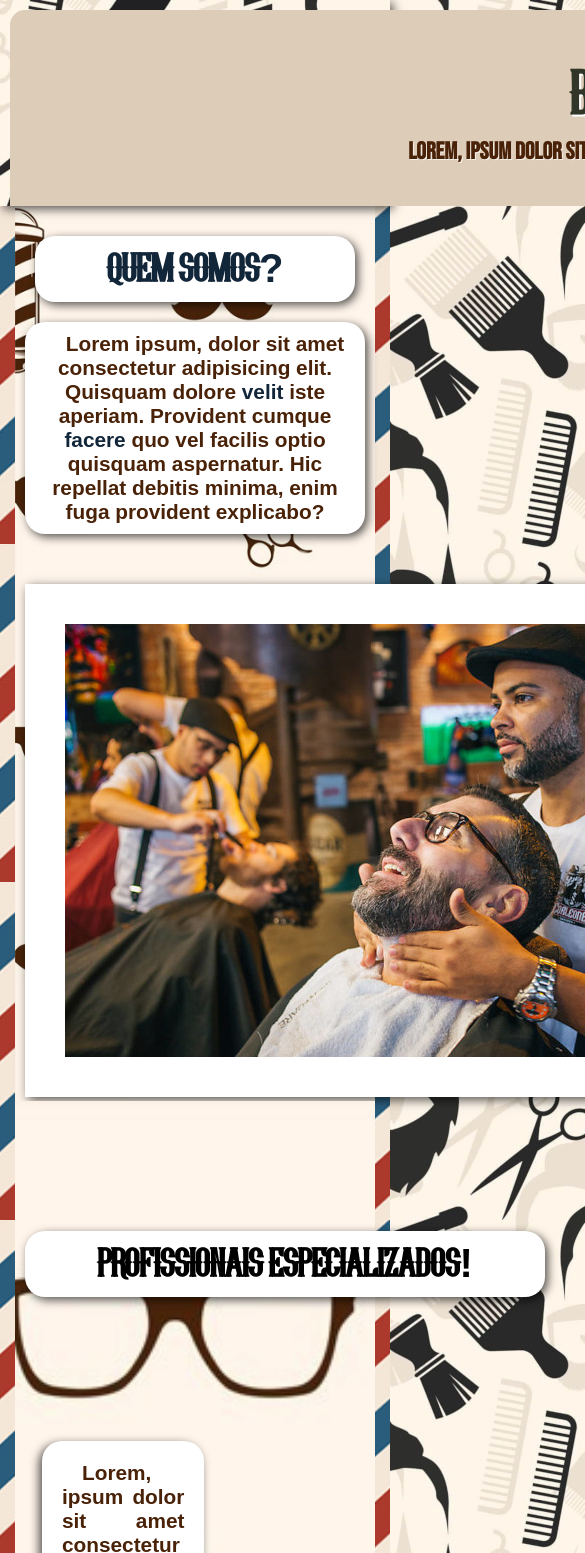
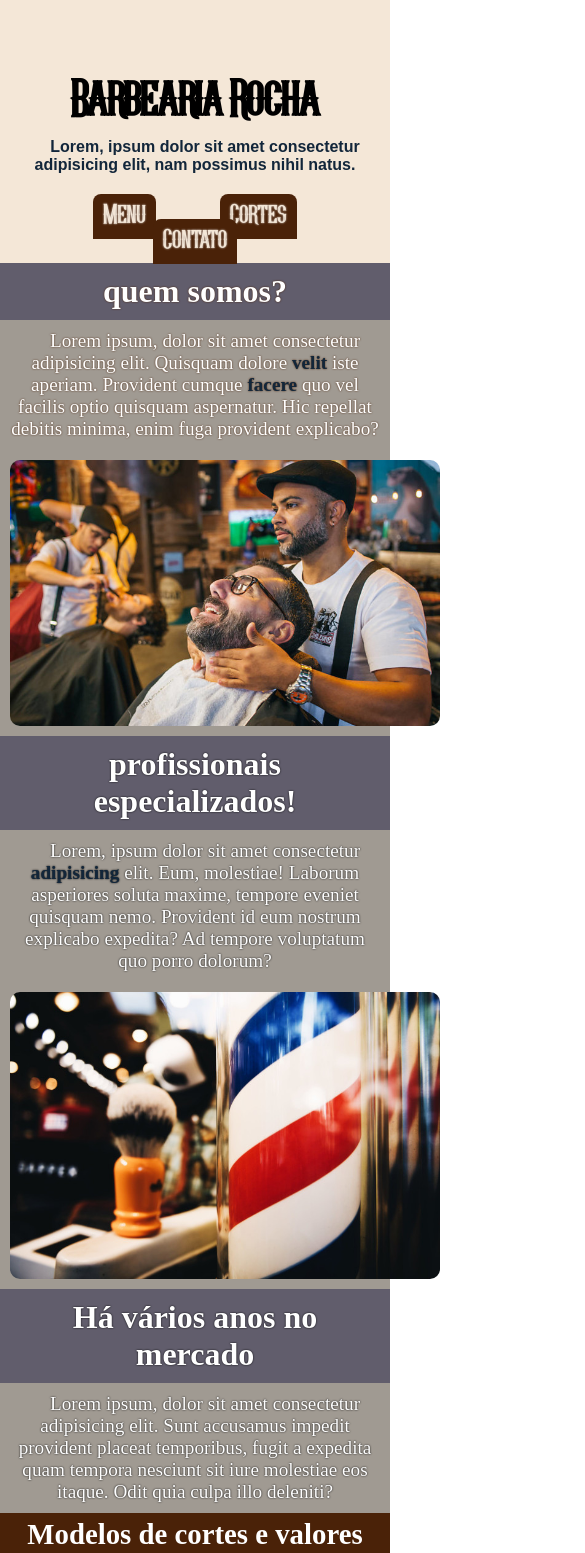
Before and after one commit to JoaoVitRocha/projeto-barbearia, a plain HTML site: page index.html in a window 390 px wide. Shown: the top 1553 px of the page, 585 px wide, since content can reach past the window. Drawn offline with Linux system fonts and the light colour scheme.

Commit message:
mobile first

```diff
--- a/estilo/style.css
+++ b/estilo/style.css
@@ -3,6 +3,7 @@
 *{
     margin: 0px;
     padding: 0px;
+    box-sizing: border-box;
 }
 
 @font-face{
@@ -24,8 +25,7 @@
 }
 
 body{
-    background-image: url('../imagens/parede-sala.jpg');
-
+    background-color: white;
 }
 
 p{
@@ -39,330 +39,157 @@ strong{
 }
 
 header{
-    background-repeat: no-repeat;
-    display: inline-block;
+    background-color: var(--cor5);
     width: 100%;
-    background-size: cover;
-    padding: 10px 10px 0px 10px;
-    box-sizing: border-box;
-    box-shadow: 3px 3px 10px rgba(0, 0, 0, 0.672);
+    padding: 70px 10px 0px 10px;
 }
 
-.cabeça{
-    width: 1420px;
+header h1{
+    font-family: var(--fonte-decorada);
+    font-size: 3em;
+    padding: 10px;
+    text-align: center;
+}
+
+header p{
+    font-family: var(--fonte-padrao);
+    font-weight: bold;
+    max-width: 450px;
     margin: auto;
-    padding: 10px;
-    padding-bottom: 30px;
-    background-color: #ddccb7;
-    border-radius: 15px 15px 0px 0px;
+    text-align: center;
+    color: var(--cor1);
 }
 
 header nav{
-    padding: 5px;
-    text-align: right;
-    margin-top: 18px;
-    margin-right: 40px;
-}
-nav>a{
-    background-color: var(--cor4);
-    font-family: var(--fonte-decorada);
-    font-size: 1.4em;
-    font-weight: bold;
-    color: white;
-    text-decoration: none;
-    margin-left: 30px;
-    padding: 10px;
-    border-radius: 10px;
-    letter-spacing: 2px;
-    text-shadow: 2px 2px 0px black;
-    box-shadow: 2px 2px 8px rgba(0, 0, 0, 0.516);
+    text-align: center;
+    padding: 10px 10px 9px 10px;
+    margin-top: 20px;
 }
 
-nav>a:hover{
-    background-color: #4a2208e8;
-    color: #84563d;
-    text-decoration: underline;
+header nav>a{
+    background-color: var(--cor4);
+    text-decoration: none;
+    font-size: 1.6em;
+    padding: 10px;
+    font-family: var(--fonte-decorada);
+    color: var(--cor5);
+    text-shadow: 0px 0px 2px white;
+    margin: 0px 30px ;
+    border-radius: 8px 8px 0px 0px;
 }
 
-header  h1{
-    font-family: var(--fonte-decorada);
-    font-size: 3.5em;
-    font-weight: bold;
-    text-align: center;
-    letter-spacing: 2px;
-    color: #313628;
-    text-shadow: 2px 2px 0px white;
-}
-
-header  p{
-    text-align: center;
-    font-family: var(--fonte-destaque);
-    font-size: 1.5em;
-    font-weight: 600;
-    color:var(--cor4);
-    text-shadow: 1px 1px 0px rgba(255, 255, 255, 0.707);
-    padding: 10px 0px;
+header nav>a:hover{
+    background-color: #7d4825;
+    color: white;
 }
 
 main{
-    background-image: url('../imagens/barber.jpg');
-    background-color: var(--cor5);
-    max-width: 1410px;
-    margin: auto;
-    padding: 0px 15px 15px 15px;
-    margin-bottom: 30px;
-    border-radius: 0px 0px 20px 20px;
-}
-main .s1{
-    background-image: url('../imagens/PAPEL-BARBA.jpg');
-    background-repeat: no-repeat;
-    background-size: cover;
-    background-color: #ffffff;
-    padding: 10px 10px 4px 10px;
+    background-color: #8e877ed6;
+    width: 100%;
 }
 
-.s1 h2{
-    background-color: #fff;
-    width: 300px;
-    font-family: var(--fonte-decorada);
-    font-size: 2.5em;
-    margin: 20px auto 20px auto;
+main .s1 h2{
+    font-size: 2em;
+    color: white;
+    background-color: #615D6C;
     text-align: center;
     padding: 10px;
-    border-radius: 20px;
-    color: var(--cor1);
-    box-shadow: 3px 3px 10px rgba(0, 0, 0, 0.672);
+    text-shadow: 0px 0px 2px #4A2208;
 }
 
-.s1 p{
-    background-color: #fff;
-    color: var(--cor4);
-    font-family: var(--fonte-padrao);
-    font-weight: bold;
-    font-size: 1.3em;
-    max-width: 1130px;
+main .s1 p{
+    font-size: 1.2em;
+    max-width: 440px;
     padding: 10px;
-    margin: 10px auto;
-    border-radius: 20px;
+    color: white;
+    margin: auto;
+    text-shadow: 0px 0px 2px #4A2208;
     text-align: center;
-    box-shadow: 3px 3px 10px rgba(0, 0, 0, 0.672);
 }
- .s1 img{
-    background-color: #fff;
+
+main .s1 img{
     display: block;
-    margin: 50px auto 0px auto;
-    padding: 40px;
-    box-shadow: 3px 3px 10px rgba(0, 0, 0, 0.672);
- }
-
- main .s2{
-    background-image: url('../imagens/PAPEL-BARBA.jpg');
-    background-repeat: no-repeat;
-    background-size: cover;
-    background-position: top center;
-    background-color: #fff;
-    padding: 10px;
-    padding-top: 130px;
- }
-
- .s2 h2{
-    background-color: #fff;
-    width: 500px;
-    font-family: var(--fonte-decorada);
-    font-size: 2.5em;
-    text-align: center;
-    margin: 0px auto 94px auto;
+    width: 450px;
+    margin: auto;
     padding: 10px;
     border-radius: 20px;
-    box-shadow: 3px 3px 10px rgba(0, 0, 0, 0.672);
- }
+}
 
- .s2 p{
-    background-color: #fff;;
-    color: var(--cor4);
-    position: relative;
-    top: -100px;
-    font-family: var(--fonte-padrao);
-    font-size: 1.3em;
-    font-weight: bold;
-    display: inline-block;
-    padding: 20px;
-    margin-top: 150px;
-    width: 40%;
-    border-radius: 20px;
-    box-shadow: -3px 3px 10px rgba(0, 0, 0, 0.672);
+section.s2 h2{
+    font-size: 2em;
+    color: white;
+    background-color: #615D6C;
+    text-align: center;
+    padding: 10px;
+    text-shadow: 0px 0px 2px black;
+}
 
- }
-
- .s2 img{
-    display: inline-block;
-    width: 40%;
- }
-
- #foto1{
-    margin-left: 10%;
-    margin-bottom: 10px;
-    padding: 25px;
-    background-color: #fff;
-    box-shadow: 3px 3px 10px rgba(0, 0, 0, 0.672);
- }
-
- #foto2{
-    margin-right: 10%;
-    padding: 25px;
-    background-color: #fff;
-    box-shadow: -3px 3px 10px rgba(0, 0, 0, 0.672);
- }
-
- .secao{
-    width: 100%;
- }
-
- .a1{
-    width: 90%;
-    margin: auto;
-    padding-bottom: 90px;
- }
-
- main .s3{
-    background-image: url('../imagens/barber.jpg');
-    background-repeat: no-repeat;
-    background-size: cover;
-    background-color: var(--cor5);
+section.s2 p{
+    font-size: 1.2em;
+    max-width: 440px;
     padding: 10px;
-    padding-top: 30px;
-    border-left:30px solid #FFF5EB;
-    border-right:30px solid #FFF5EB;
-
- }
-
- .s3 .f1{
-    background-color: #fff;
-    max-width: 1280px;
-    padding: 10px;
-    margin: auto;
-    border-radius: 20px;
-    box-shadow: 3px 3px 10px rgba(0, 0, 0, 0.672);
- }
-
- .s3 h2{
-    background-color: #fff;
-    width: 500px;
-    font-family: var(--fonte-decorada);
-    font-size: 2.5em;
-    text-align: center;
-    margin: 0px auto 34px auto;
-    padding: 50px 0px 0px 0px;
-    border-radius: 20px;
- }
-
- .s3 p{
-    background-color: #fff;
-    color: var(--cor4);
-    padding: 0px 10px 40px 10px;
-    font-family: var(--fonte-padrao);
-    font-weight: bold;
-    font-size: 1.3em;
-    max-width: 1130px;
+    color: white;
     margin: auto;
     text-align: center;
+    text-shadow: 0px 0px 2px black;
+}
+
+section.s2 article.a1 img{
+    display: block;
+    width: 450px;
+    margin: auto;
+    padding: 10px;
     border-radius: 20px;
- }
+}
 
- .s3 .fundo{
-    position: relative;
-    background-image: url('../imagens/ambiente.jpg');
-    background-repeat: no-repeat;
-    background-size: cover;
-    background-attachment: fixed;
-    background-position: center bottom;
-    background-color: #12263A;
-    margin: 25px auto;
-    width: 1300px;
-    height: 700px;
-    border-radius: 20px;
- }
+section.s2 article.a2{
+    display: none;
+}
 
-  div #p1{
-    background-color: #ffffff;
-    max-width: 400px;
+section.s3 .f1>h2{
+    font-size: 2em;
+    color: white;
+    background-color: #615D6C;
+    text-align: center;
     padding: 10px;
-    position: absolute;
-    top: 150px;
-    left: 50px;
-    font-size: 1.4em;
-    color: var(--cor4);
-    border-radius: 20px;
-    box-shadow: 3px 3px 10px rgba(0, 0, 0, 0.672);
- }
+    text-shadow: 0px 0px 2px black;
+}
 
- div #p2{
-    background-color: #fff;
-    max-width: 400px;
+section.s3 .f1>p{
+    font-size: 1.2em;
+    max-width: 440px;
     padding: 10px;
-    position: absolute;
-    top: 450px;
-    left: 800px;
-    font-size: 1.4em;
-    color: var(--cor4);
-    border-radius: 20px;
-    box-shadow: 3px 3px 10px rgba(0, 0, 0, 0.672);
- }
+    color: white;
+    margin: auto;
+    text-align: center;
+    text-shadow: 0px 0px 2px black;
+}
 
- .fundo img{
-    position: absolute;
-    top: 530px;
-    left: -25px;
- }
+section.s3 .fundo{
+    display: none;
+}
 
- main .s4{
-    background-image: url('../imagens/PAPEL-BARBA.jpg');
-    background-repeat: no-repeat;
-    background-size: cover;
-    background-position: bottom center;
-    background-color: #fff;
-    padding: 10px;
-    padding-top: 50px;
-    margin-bottom: 10px;
- }
+section.s4>h3{
+    font-size: 1.8em;
+    color: white;
+    text-align: center;
+    padding: 5px;
+    background-color: #4A2208;
+}
 
- .s4 h3{
-    background-color: #fff;
-    font-family: var(--fonte-decorada);
-    font-size: 2.5em;
-    padding: 10px;
-    text-align: center;
-    width: 500px;
-    margin: 0px auto 50px auto;
-    border-radius: 20px;
-    box-shadow: 3px 3px 10px rgba(0, 0, 0, 0.672);
- }
-
- .s4 img{
-    background-image: url('../imagens/barber.jpg');
+section.s4 img{
     display: block;
-    padding: 20px;
-    margin:  50px auto;
-    width: 600px;
-    box-shadow: 3px 3px 10px rgba(0, 0, 0, 0.672);
- }
-
-
-footer{
-    background-color: var(--cor5);
+    width: 400px;
+    margin: auto;
     padding: 10px;
 }
 
-footer a{
-    text-decoration: none;
-    color: var(--cor3);
-    font-weight: bolder;
-
+footer{
+    background-color: #4A2208;
 }
 
-footer p{
-    font-weight: bold;
+footer p,a{
+    color: white;
+    text-decoration: none;
     text-align: center;
-    font-size: 1.3em;
-    color: var(--cor4);
 }
--- a/index.html
+++ b/index.html
@@ -11,13 +11,14 @@
 <body>
     <header>
         <div class="cabeça">
+            <h1>Barbearia Rocha</h1>
+            <p>Lorem, ipsum dolor sit amet consectetur adipisicing elit, nam possimus nihil natus.</p>
             <nav>
                 <a href="#" target="_blank">Menu</a>
                 <a href="#" target="_blank">Cortes</a>
                 <a href="#" target="_blank">Contato</a>
             </nav>
-            <h1>Barbearia Rocha</h1>
-            <p>Lorem, ipsum dolor sit amet consectetur adipisicing elit, nam possimus nihil natus.</p>
+
         </div>
     </header>
     <main>
@@ -33,7 +34,7 @@
                     <p>Lorem, ipsum dolor sit amet consectetur <strong>adipisicing</strong> elit. Eum, molestiae! Laborum asperiores soluta maxime, tempore eveniet quisquam nemo. Provident id eum nostrum explicabo expedita? Ad tempore voluptatum quo porro dolorum?</p>
                     <img src="imagens/decoraçao1.jpg" alt="decoraçao" id="foto1">
                 </article>
-                <article class="a1">
+                <article class="a2">
                     <img src="imagens/decoraçao2.jpeg" alt="decoração" id="foto2">
                     <p>Lorem ipsum dolor sit amet consectetur, adipisicing elit. Iste delectus cum enim nostrum ea cumque alias facilis itaque. Debitis ullam excepturi deserunt similique soluta vero ratione maxime ad <strong>incidunt</strong>. Eaque?</p>
                 </article>
```
